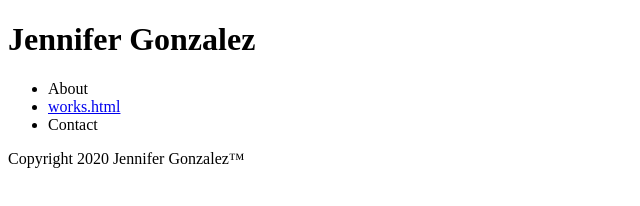
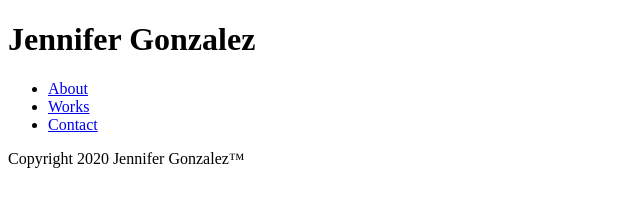
Before and after one commit to jgonzalez18/html4, a plain HTML site: page index.html in a window 1280 px wide. Shown: the whole page, without its empty margins (0-640 px from the left). Drawn offline with Linux system fonts and the light colour scheme.

Commit message:
update index.html

```diff
--- a/index.html
+++ b/index.html
@@ -19,9 +19,9 @@ nav ul li {
   </header>
   <nav>
     <ul>
-      <li><a href="about.html"></a>About</li>
-      <li><a href="works.html" title="Works">works.html</a></li>
-      <li><a href="contact.html"></a>Contact</li>
+		<li><a href="about.html" title="About">About</a></li>
+      <li><a href="works.html" title="Works">Works</a></li>
+      <li><a href="contact.html" title="Contact">Contact</a></li>
     </ul>
   </nav>
   <article class="left"></article>
```
